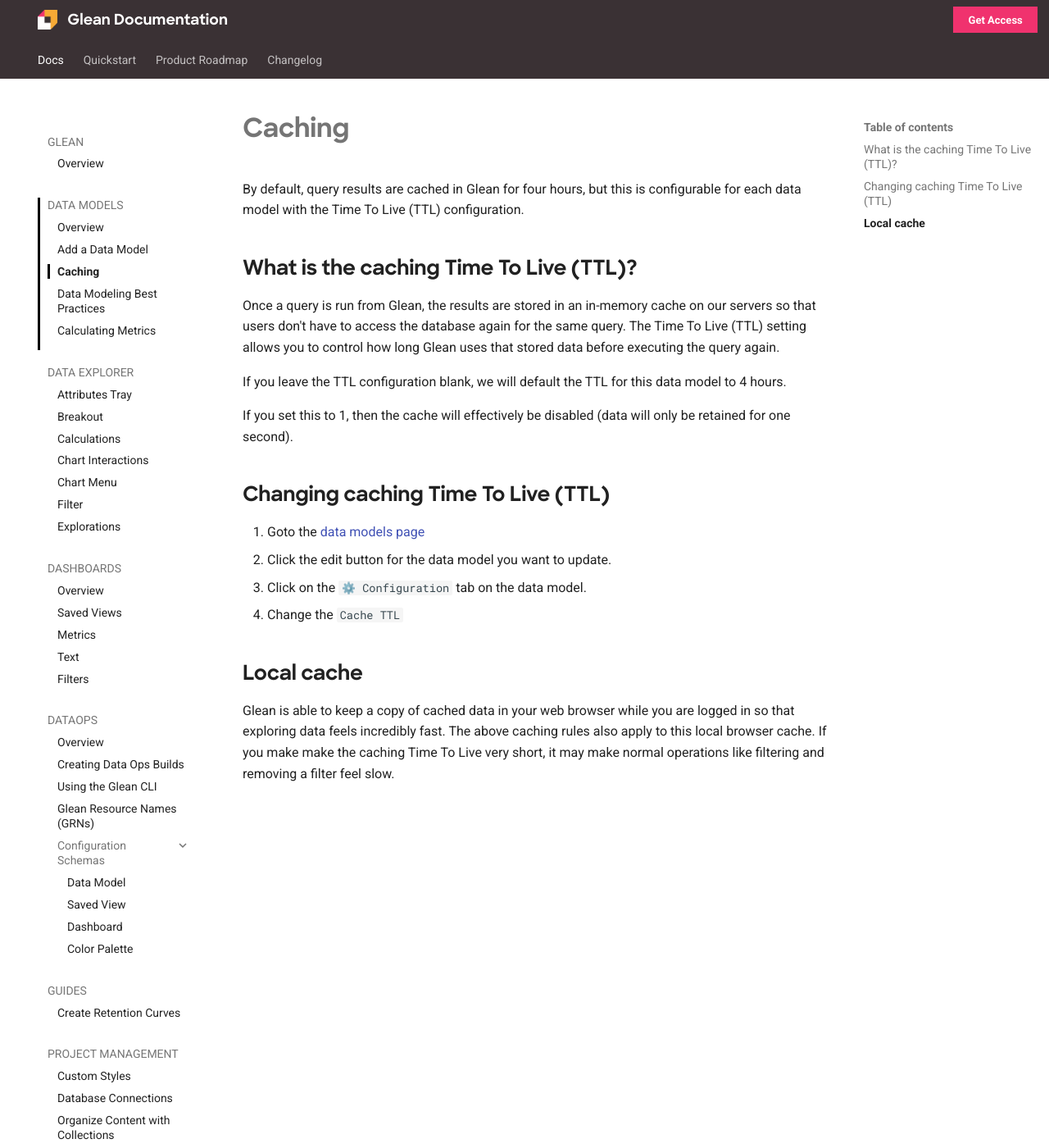
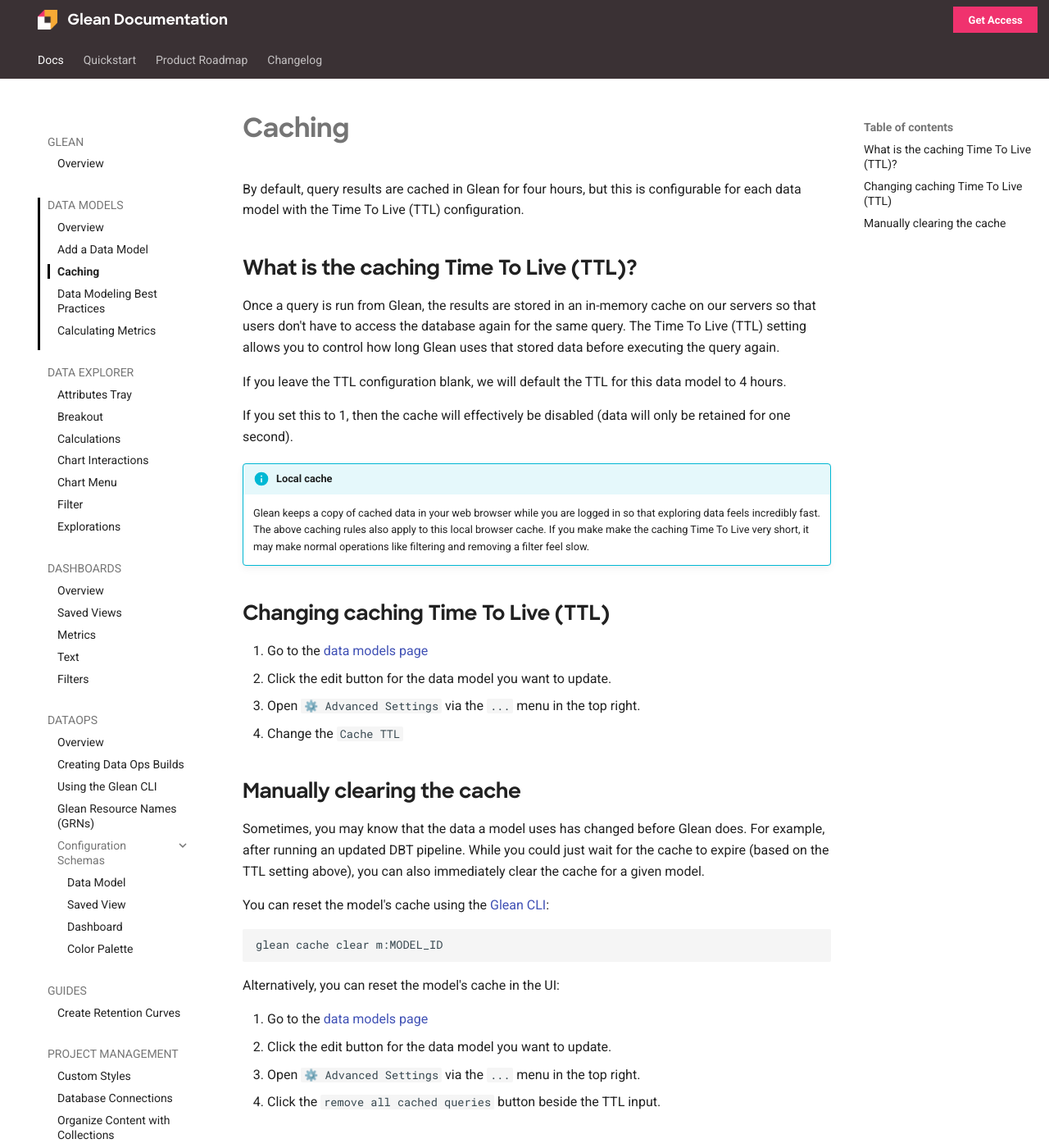
Before and after one commit to gleannyc/documentation, an MkDocs documentation site: the page built from docs/docs/data-modeling/Caching.md, in a window 1280 px wide and 1400 px high. Shown: the whole window at 82% size. Built offline with MkDocs 1.6.1 and Material for MkDocs 9.7.7, drawn with Linux system fonts in a browser that asks for light colours.

Commit message:
Cache clearing documentation (#89)

````diff
--- a/docs/docs/data-modeling/Caching.md
+++ b/docs/docs/data-modeling/Caching.md
@@ -8,13 +8,29 @@
 
 If you set this to 1, then the cache will effectively be disabled (data will only be retained for one second).
 
+!!! info "Local cache"
+    Glean keeps a copy of cached data in your web browser while you are logged in so that exploring data feels incredibly fast.  The above caching rules also apply to this local browser cache.  If you make make the caching Time To Live very short, it may make normal operations like filtering and removing a filter feel slow.
+
 ## Changing caching Time To Live (TTL)
 
-1. Goto the [data models page](https://glean.io/app/p/data-models)
+1. Go to the [data models page](https://glean.io/app/p/data-models){:target="_blank"}
 2. Click the edit button for the data model you want to update.
-3. Click on the `⚙️ Configuration` tab on the data model.
+3. Open `⚙️ Advanced Settings` via the `...` menu in the top right.
 4. Change the `Cache TTL`
 
-## Local cache
+## Manually clearing the cache
 
-Glean is able to keep a copy of cached data in your web browser while you are logged in so that exploring data feels incredibly fast.  The above caching rules also apply to this local browser cache.  If you make make the caching Time To Live very short, it may make normal operations like filtering and removing a filter feel slow.
+Sometimes, you may know that the data a model uses has changed before Glean does. For example, after running an updated DBT pipeline.
+While you could just wait for the cache to expire (based on the TTL setting above), you can also immediately clear the cache for a given model.
+
+You can reset the model's cache using the [Glean CLI](../data-ops/Using-the-Glean-CLI.md):
+```
+glean cache clear m:MODEL_ID
+```
+
+Alternatively, you can reset the model's cache in the UI:
+
+1. Go to the [data models page](https://glean.io/app/p/data-models){:target="_blank"}
+2. Click the edit button for the data model you want to update.
+3. Open `⚙️ Advanced Settings` via the `...` menu in the top right.
+4. Click the `remove all cached queries` button beside the TTL input.
````
Also changed, not shown: docs/docs/data-modeling/Metrics.md (+2 -2 lines), docs/docs/data-ops/index.md (+1 -1 lines).
